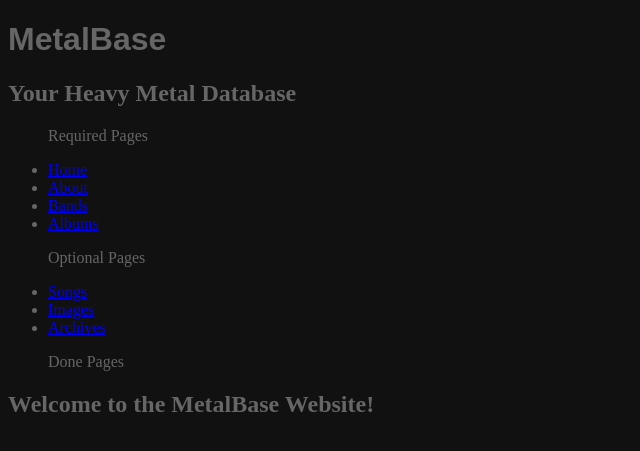
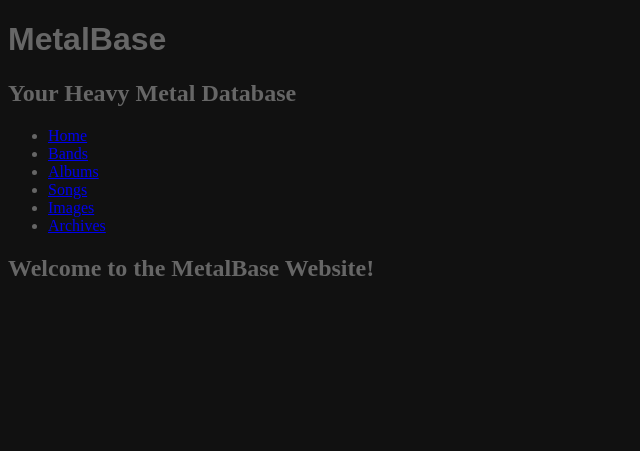
Before and after one commit to doug3230/MetalBase, a PHP site: page /index.php in a window 1280 px wide. Shown: the top 451 px of the page, without its empty margins (0-640 px from the left). Run offline with PHP 8.4, Linux system fonts and the light colour scheme.

Commit message:
Removed Requirements references from the prototype's navigationzone
In addition, the home and about us pages are combined into one.

```diff
--- a/Prototype/includes/navigationzone.html.php
+++ b/Prototype/includes/navigationzone.html.php
@@ -1,14 +1,10 @@
 <div id="navigationzone">
 	<ul>
-		<p>Required Pages</p>
 		<li><a href="index.php">Home</a></li>
-		<li><a href="about.php">About</a></li>
 		<li><a href="bands.php">Bands</a></li>
 		<li><a href="albums.php">Albums</a></li>
-		<p>Optional Pages</p>
 		<li><a href="songs.php">Songs</a></li>
 		<li><a href="images.php">Images</a></li>
 		<li><a href="archives.php">Archives</a></li>
-		<p>Done Pages</p>
 	</ul>
 </div> <!-- End of navigationzone div -->
```
